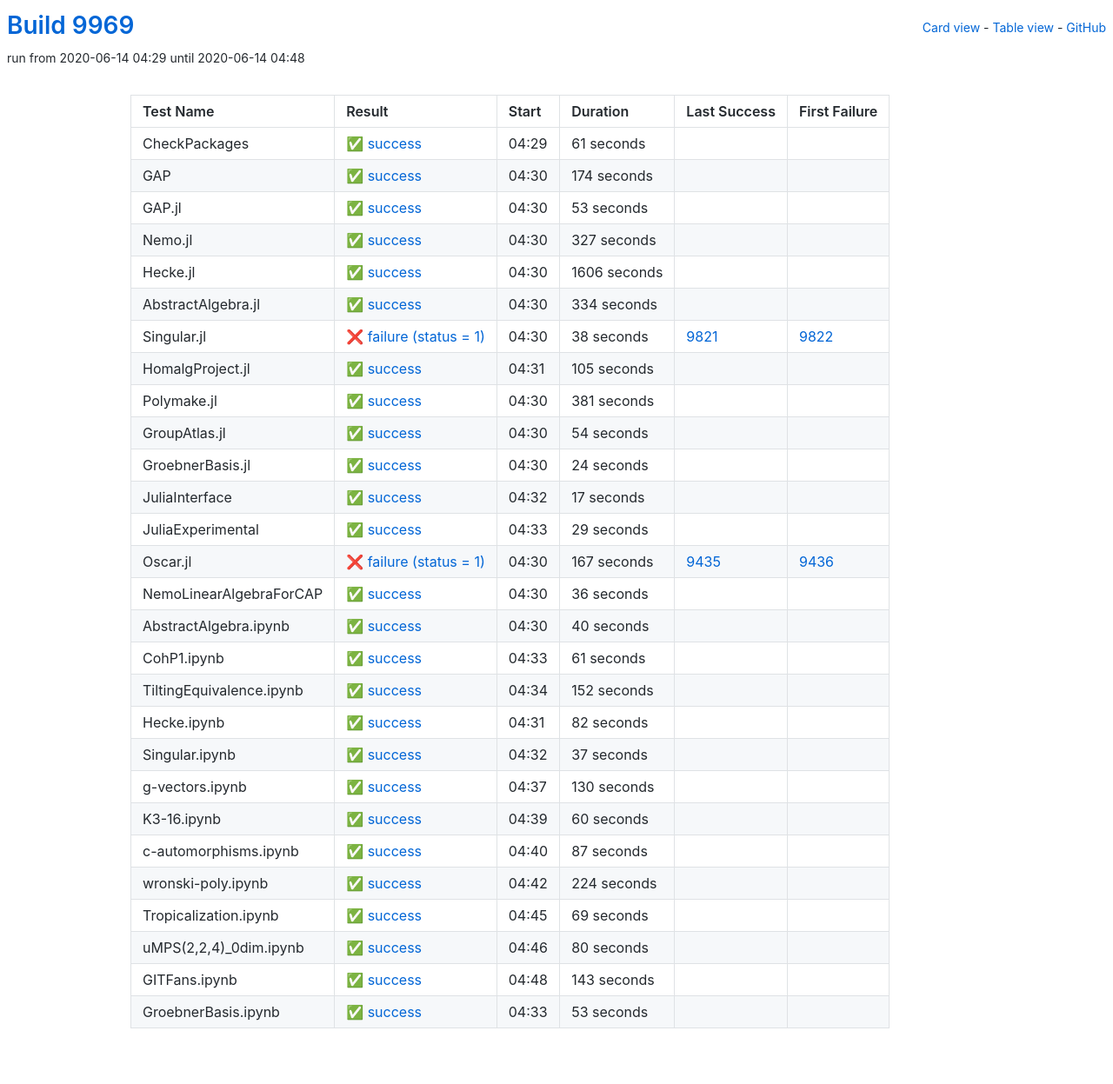
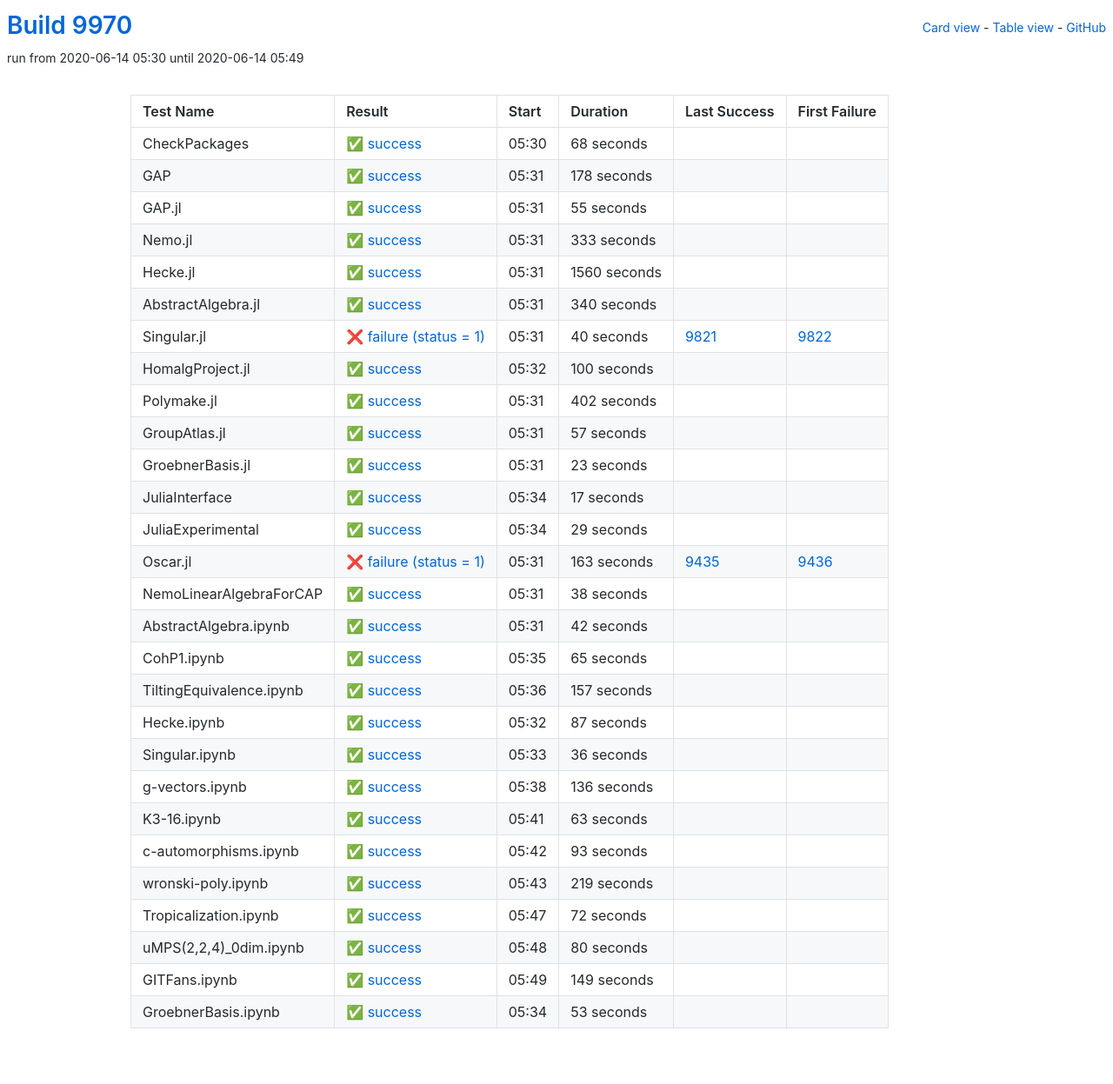
Before and after one commit to oscar-system/oscar-ci-status, a Jekyll site: the page built from table.html, in a window 1280 px wide. Shown: the whole page at 87% size. Built offline with Jekyll 4.4.1, drawn with Linux system fonts in a browser that asks for light colours.

Commit message:
Build #9970

```diff
--- a/_data/ci.yml
+++ b/_data/ci.yml
@@ -1,6 +1,6 @@
 ---
-build: 9969
-build_url: https://oscarci.mathematik.uni-kl.de/job/oscar/9969/
+build: 9970
+build_url: https://oscarci.mathematik.uni-kl.de/job/oscar/9970/
 job: oscar
 organization: oscar-system
 repo: oscar-ci-status
@@ -8,140 +8,140 @@
 tests:
 - name: CheckPackages
   id: checkpackages
-  log: https://oscarci.mathematik.uni-kl.de/job/oscar/9969/artifact/logs/build-9969/CheckPackages.log
-  start: 2020-06-14 04:29
+  log: https://oscarci.mathematik.uni-kl.de/job/oscar/9970/artifact/logs/build-9970/CheckPackages.log
+  start: 2020-06-14 05:30
   success: true
   exitcode: 0
   status: success
-  duration: 61
+  duration: 68
   last_success: false
   last_success_url:
   first_failure: false
   first_failure_url:
 - name: GAP
   id: gap
-  log: https://oscarci.mathematik.uni-kl.de/job/oscar/9969/artifact/logs/build-9969/GAP.log
-  start: 2020-06-14 04:30
+  log: https://oscarci.mathematik.uni-kl.de/job/oscar/9970/artifact/logs/build-9970/GAP.log
+  start: 2020-06-14 05:31
   success: true
   exitcode: 0
   status: success
-  duration: 174
+  duration: 178
   last_success: false
   last_success_url:
   first_failure: false
   first_failure_url:
 - name: GAP.jl
   id: gap-jl
-  log: https://oscarci.mathematik.uni-kl.de/job/oscar/9969/artifact/logs/build-9969/GAP.jl.log
-  start: 2020-06-14 04:30
+  log: https://oscarci.mathematik.uni-kl.de/job/oscar/9970/artifact/logs/build-9970/GAP.jl.log
+  start: 2020-06-14 05:31
   success: true
   exitcode: 0
   status: success
-  duration: 53
+  duration: 55
   last_success: false
   last_success_url:
   first_failure: false
   first_failure_url:
 - name: Nemo.jl
   id: nemo-jl
-  log: https://oscarci.mathematik.uni-kl.de/job/oscar/9969/artifact/logs/build-9969/Nemo.jl.log
-  start: 2020-06-14 04:30
+  log: https://oscarci.mathematik.uni-kl.de/job/oscar/9970/artifact/logs/build-9970/Nemo.jl.log
+  start: 2020-06-14 05:31
   success: true
   exitcode: 0
   status: success
-  duration: 327
+  duration: 333
   last_success: false
   last_success_url:
   first_failure: false
   first_failure_url:
 - name: Hecke.jl
   id: hecke-jl
-  log: https://oscarci.mathematik.uni-kl.de/job/oscar/9969/artifact/logs/build-9969/Hecke.jl.log
-  start: 2020-06-14 04:30
+  log: https://oscarci.mathematik.uni-kl.de/job/oscar/9970/artifact/logs/build-9970/Hecke.jl.log
+  start: 2020-06-14 05:31
   success: true
   exitcode: 0
   status: success
-  duration: 1606
+  duration: 1560
   last_success: false
   last_success_url:
   first_failure: false
   first_failure_url:
 - name: AbstractAlgebra.jl
   id: abstractalgebra-jl
-  log: https://oscarci.mathematik.uni-kl.de/job/oscar/9969/artifact/logs/build-9969/AbstractAlgebra.jl.log
-  start: 2020-06-14 04:30
+  log: https://oscarci.mathematik.uni-kl.de/job/oscar/9970/artifact/logs/build-9970/AbstractAlgebra.jl.log
+  start: 2020-06-14 05:31
   success: true
   exitcode: 0
   status: success
-  duration: 334
+  duration: 340
   last_success: false
   last_success_url:
   first_failure: false
   first_failure_url:
 - name: Singular.jl
   id: singular-jl
-  log: https://oscarci.mathematik.uni-kl.de/job/oscar/9969/artifact/logs/build-9969/Singular.jl.log
-  start: 2020-06-14 04:30
+  log: https://oscarci.mathematik.uni-kl.de/job/oscar/9970/artifact/logs/build-9970/Singular.jl.log
+  start: 2020-06-14 05:31
   success: false
   exitcode: 1
   status: failure
-  duration: 38
+  duration: 40
   last_success: 9821
   last_success_url: https://oscarci.mathematik.uni-kl.de/job/oscar/9821/
   first_failure: 9822
   first_failure_url: https://oscarci.mathematik.uni-kl.de/job/oscar/9822/
 - name: HomalgProject.jl
   id: homalgproject-jl
-  log: https://oscarci.mathematik.uni-kl.de/job/oscar/9969/artifact/logs/build-9969/HomalgProject.jl.log
-  start: 2020-06-14 04:31
+  log: https://oscarci.mathematik.uni-kl.de/job/oscar/9970/artifact/logs/build-9970/HomalgProject.jl.log
+  start: 2020-06-14 05:32
   success: true
   exitcode: 0
   status: success
-  duration: 105
+  duration: 100
   last_success: false
   last_success_url:
   first_failure: false
   first_failure_url:
 - name: Polymake.jl
   id: polymake-jl
-  log: https://oscarci.mathematik.uni-kl.de/job/oscar/9969/artifact/logs/build-9969/Polymake.jl.log
-  start: 2020-06-14 04:30
+  log: https://oscarci.mathematik.uni-kl.de/job/oscar/9970/artifact/logs/build-9970/Polymake.jl.log
+  start: 2020-06-14 05:31
   success: true
   exitcode: 0
   status: success
-  duration: 381
+  duration: 402
   last_success: false
   last_success_url:
   first_failure: false
   first_failure_url:
 - name: GroupAtlas.jl
   id: groupatlas-jl
-  log: https://oscarci.mathematik.uni-kl.de/job/oscar/9969/artifact/logs/build-9969/GroupAtlas.jl.log
-  start: 2020-06-14 04:30
+  log: https://oscarci.mathematik.uni-kl.de/job/oscar/9970/artifact/logs/build-9970/GroupAtlas.jl.log
+  start: 2020-06-14 05:31
   success: true
   exitcode: 0
   status: success
-  duration: 54
+  duration: 57
   last_success: false
   last_success_url:
   first_failure: false
   first_failure_url:
 - name: GroebnerBasis.jl
   id: groebnerbasis-jl
-  log: https://oscarci.mathematik.uni-kl.de/job/oscar/9969/artifact/logs/build-9969/GroebnerBasis.jl.log
-  start: 2020-06-14 04:30
+  log: https://oscarci.mathematik.uni-kl.de/job/oscar/9970/artifact/logs/build-9970/GroebnerBasis.jl.log
+  start: 2020-06-14 05:31
   success: true
   exitcode: 0
   status: success
-  duration: 24
+  duration: 23
   last_success: false
   last_success_url:
   first_failure: false
   first_failure_url:
 - name: JuliaInterface
   id: juliainterface
-  log: https://oscarci.mathematik.uni-kl.de/job/oscar/9969/artifact/logs/build-9969/JuliaInterface.log
-  start: 2020-06-14 04:32
+  log: https://oscarci.mathematik.uni-kl.de/job/oscar/9970/artifact/logs/build-9970/JuliaInterface.log
+  start: 2020-06-14 05:34
   success: true
   exitcode: 0
   status: success
@@ -152,8 +152,8 @@
   first_failure_url:
 - name: JuliaExperimental
   id: juliaexperimental
-  log: https://oscarci.mathematik.uni-kl.de/job/oscar/9969/artifact/logs/build-9969/JuliaExperimental.log
-  start: 2020-06-14 04:33
+  log: https://oscarci.mathematik.uni-kl.de/job/oscar/9970/artifact/logs/build-9970/JuliaExperimental.log
+  start: 2020-06-14 05:34
   success: true
   exitcode: 0
   status: success
@@ -164,20 +164,80 @@
   first_failure_url:
 - name: Oscar.jl
   id: oscar-jl
-  log: https://oscarci.mathematik.uni-kl.de/job/oscar/9969/artifact/logs/build-9969/Oscar.jl.log
-  start: 2020-06-14 04:30
+  log: https://oscarci.mathematik.uni-kl.de/job/oscar/9970/artifact/logs/build-9970/Oscar.jl.log
+  start: 2020-06-14 05:31
   success: false
   exitcode: 1
   status: failure
-  duration: 167
+  duration: 163
   last_success: 9435
   last_success_url: https://oscarci.mathematik.uni-kl.de/job/oscar/9435/
   first_failure: 9436
   first_failure_url: https://oscarci.mathematik.uni-kl.de/job/oscar/9436/
 - name: NemoLinearAlgebraForCAP
   id: nemolinearalgebraforcap
-  log: https://oscarci.mathematik.uni-kl.de/job/oscar/9969/artifact/logs/build-9969/NemoLinearAlgebraForCAP.log
-  start: 2020-06-14 04:30
+  log: https://oscarci.mathematik.uni-kl.de/job/oscar/9970/artifact/logs/build-9970/NemoLinearAlgebraForCAP.log
+  start: 2020-06-14 05:31
+  success: true
+  exitcode: 0
+  status: success
+  duration: 38
+  last_success: false
+  last_success_url:
+  first_failure: false
+  first_failure_url:
+- name: AbstractAlgebra.ipynb
+  id: abstractalgebra-ipynb
+  log: https://oscarci.mathematik.uni-kl.de/job/oscar/9970/artifact/logs/build-9970/AbstractAlgebra.ipynb.log
+  start: 2020-06-14 05:31
+  success: true
+  exitcode: 0
+  status: success
+  duration: 42
+  last_success: false
+  last_success_url:
+  first_failure: false
+  first_failure_url:
+- name: CohP1.ipynb
+  id: cohp1-ipynb
+  log: https://oscarci.mathematik.uni-kl.de/job/oscar/9970/artifact/logs/build-9970/CohP1.ipynb.log
+  start: 2020-06-14 05:35
+  success: true
+  exitcode: 0
+  status: success
+  duration: 65
+  last_success: false
+  last_success_url:
+  first_failure: false
+  first_failure_url:
+- name: TiltingEquivalence.ipynb
+  id: tiltingequivalence-ipynb
+  log: https://oscarci.mathematik.uni-kl.de/job/oscar/9970/artifact/logs/build-9970/TiltingEquivalence.ipynb.log
+  start: 2020-06-14 05:36
+  success: true
+  exitcode: 0
+  status: success
+  duration: 157
+  last_success: false
+  last_success_url:
+  first_failure: false
+  first_failure_url:
+- name: Hecke.ipynb
+  id: hecke-ipynb
+  log: https://oscarci.mathematik.uni-kl.de/job/oscar/9970/artifact/logs/build-9970/Hecke.ipynb.log
+  start: 2020-06-14 05:32
+  success: true
+  exitcode: 0
+  status: success
+  duration: 87
+  last_success: false
+  last_success_url:
+  first_failure: false
+  first_failure_url:
+- name: Singular.ipynb
+  id: singular-ipynb
+  log: https://oscarci.mathematik.uni-kl.de/job/oscar/9970/artifact/logs/build-9970/Singular.ipynb.log
+  start: 2020-06-14 05:33
   success: true
   exitcode: 0
   status: success
@@ -186,130 +246,70 @@
   last_success_url:
   first_failure: false
   first_failure_url:
-- name: AbstractAlgebra.ipynb
-  id: abstractalgebra-ipynb
-  log: https://oscarci.mathematik.uni-kl.de/job/oscar/9969/artifact/logs/build-9969/AbstractAlgebra.ipynb.log
-  start: 2020-06-14 04:30
+- name: g-vectors.ipynb
+  id: g-vectors-ipynb
+  log: https://oscarci.mathematik.uni-kl.de/job/oscar/9970/artifact/logs/build-9970/g-vectors.ipynb.log
+  start: 2020-06-14 05:38
   success: true
   exitcode: 0
   status: success
-  duration: 40
-  last_success: false
-  last_success_url:
-  first_failure: false
-  first_failure_url:
-- name: CohP1.ipynb
-  id: cohp1-ipynb
-  log: https://oscarci.mathematik.uni-kl.de/job/oscar/9969/artifact/logs/build-9969/CohP1.ipynb.log
-  start: 2020-06-14 04:33
-  success: true
-  exitcode: 0
-  status: success
-  duration: 61
-  last_success: false
-  last_success_url:
-  first_failure: false
-  first_failure_url:
-- name: TiltingEquivalence.ipynb
-  id: tiltingequivalence-ipynb
-  log: https://oscarci.mathematik.uni-kl.de/job/oscar/9969/artifact/logs/build-9969/TiltingEquivalence.ipynb.log
-  start: 2020-06-14 04:34
-  success: true
-  exitcode: 0
-  status: success
-  duration: 152
-  last_success: false
-  last_success_url:
-  first_failure: false
-  first_failure_url:
-- name: Hecke.ipynb
-  id: hecke-ipynb
-  log: https://oscarci.mathematik.uni-kl.de/job/oscar/9969/artifact/logs/build-9969/Hecke.ipynb.log
-  start: 2020-06-14 04:31
-  success: true
-  exitcode: 0
-  status: success
-  duration: 82
-  last_success: false
-  last_success_url:
-  first_failure: false
-  first_failure_url:
-- name: Singular.ipynb
-  id: singular-ipynb
-  log: https://oscarci.mathematik.uni-kl.de/job/oscar/9969/artifact/logs/build-9969/Singular.ipynb.log
-  start: 2020-06-14 04:32
-  success: true
-  exitcode: 0
-  status: success
-  duration: 37
-  last_success: false
-  last_success_url:
-  first_failure: false
-  first_failure_url:
-- name: g-vectors.ipynb
-  id: g-vectors-ipynb
-  log: https://oscarci.mathematik.uni-kl.de/job/oscar/9969/artifact/logs/build-9969/g-vectors.ipynb.log
-  start: 2020-06-14 04:37
-  success: true
-  exitcode: 0
-  status: success
-  duration: 130
+  duration: 136
   last_success: false
   last_success_url:
   first_failure: false
   first_failure_url:
 - name: K3-16.ipynb
   id: k3-16-ipynb
-  log: https://oscarci.mathematik.uni-kl.de/job/oscar/9969/artifact/logs/build-9969/K3-16.ipynb.log
-  start: 2020-06-14 04:39
+  log: https://oscarci.mathematik.uni-kl.de/job/oscar/9970/artifact/logs/build-9970/K3-16.ipynb.log
+  start: 2020-06-14 05:41
   success: true
   exitcode: 0
   status: success
-  duration: 60
+  duration: 63
   last_success: false
   last_success_url:
   first_failure: false
   first_failure_url:
 - name: c-automorphisms.ipynb
   id: c-automorphisms-ipynb
-  log: https://oscarci.mathematik.uni-kl.de/job/oscar/9969/artifact/logs/build-9969/c-automorphisms.ipynb.log
-  start: 2020-06-14 04:40
+  log: https://oscarci.mathematik.uni-kl.de/job/oscar/9970/artifact/logs/build-9970/c-automorphisms.ipynb.log
+  start: 2020-06-14 05:42
   success: true
   exitcode: 0
   status: success
-  duration: 87
+  duration: 93
   last_success: false
   last_success_url:
   first_failure: false
   first_failure_url:
 - name: wronski-poly.ipynb
   id: wronski-poly-ipynb
-  log: https://oscarci.mathematik.uni-kl.de/job/oscar/9969/artifact/logs/build-9969/wronski-poly.ipynb.log
-  start: 2020-06-14 04:42
+  log: https://oscarci.mathematik.uni-kl.de/job/oscar/9970/artifact/logs/build-9970/wronski-poly.ipynb.log
+  start: 2020-06-14 05:43
   success: true
   exitcode: 0
   status: success
-  duration: 224
+  duration: 219
   last_success: false
   last_success_url:
   first_failure: false
   first_failure_url:
 - name: Tropicalization.ipynb
   id: tropicalization-ipynb
-  log: https://oscarci.mathematik.uni-kl.de/job/oscar/9969/artifact/logs/build-9969/Tropicalization.ipynb.log
-  start: 2020-06-14 04:45
+  log: https://oscarci.mathematik.uni-kl.de/job/oscar/9970/artifact/logs/build-9970/Tropicalization.ipynb.log
+  start: 2020-06-14 05:47
   success: true
   exitcode: 0
   status: success
-  duration: 69
+  duration: 72
   last_success: false
   last_success_url:
   first_failure: false
   first_failure_url:
 - name: uMPS(2,2,4)_0dim.ipynb
   id: umps-2-2-4-0dim-ipynb
-  log: https://oscarci.mathematik.uni-kl.de/job/oscar/9969/artifact/logs/build-9969/uMPS-2-2-4-_0dim.ipynb.log
-  start: 2020-06-14 04:46
+  log: https://oscarci.mathematik.uni-kl.de/job/oscar/9970/artifact/logs/build-9970/uMPS-2-2-4-_0dim.ipynb.log
+  start: 2020-06-14 05:48
   success: true
   exitcode: 0
   status: success
@@ -320,20 +320,20 @@
   first_failure_url:
 - name: GITFans.ipynb
   id: gitfans-ipynb
-  log: https://oscarci.mathematik.uni-kl.de/job/oscar/9969/artifact/logs/build-9969/GITFans.ipynb.log
-  start: 2020-06-14 04:48
+  log: https://oscarci.mathematik.uni-kl.de/job/oscar/9970/artifact/logs/build-9970/GITFans.ipynb.log
+  start: 2020-06-14 05:49
   success: true
   exitcode: 0
   status: success
-  duration: 143
+  duration: 149
   last_success: false
   last_success_url:
   first_failure: false
   first_failure_url:
 - name: GroebnerBasis.ipynb
   id: groebnerbasis-ipynb
-  log: https://oscarci.mathematik.uni-kl.de/job/oscar/9969/artifact/logs/build-9969/GroebnerBasis.ipynb.log
-  start: 2020-06-14 04:33
+  log: https://oscarci.mathematik.uni-kl.de/job/oscar/9970/artifact/logs/build-9970/GroebnerBasis.ipynb.log
+  start: 2020-06-14 05:34
   success: true
   exitcode: 0
   status: success
```
Also changed, not shown: README.md.
